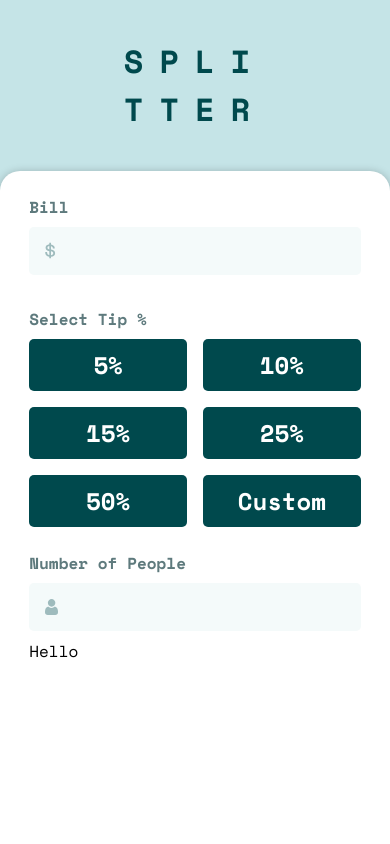
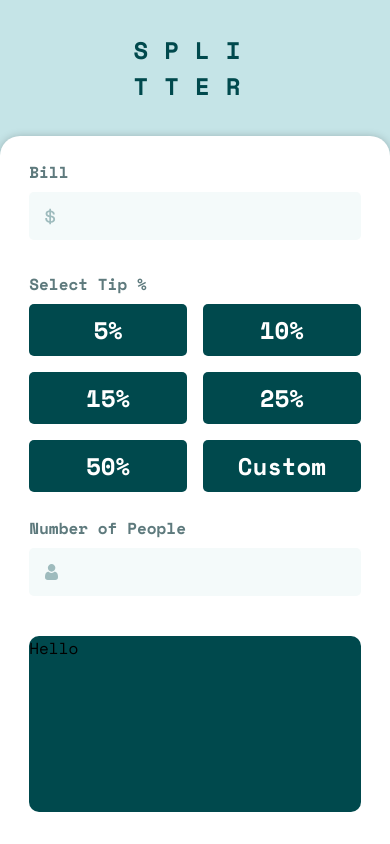
Before and after one commit to tkressma/tip-calculator, a React (Create React App) app: page / in a window 390 px wide. Built offline with nearby package versions, Linux system fonts and the light colour scheme.

Commit message:
Fix layout issues for mobile.

```diff
--- a/src/Calculator/Calculator.module.css
+++ b/src/Calculator/Calculator.module.css
@@ -4,6 +4,9 @@
 }
 
 .calculator-container {
+  display: flex;
+  flex-direction: column;
+  height: 100%;
   width: 85%;
   margin: 0 auto;
 }
--- a/src/Calculator/TipCalculations.module.css
+++ b/src/Calculator/TipCalculations.module.css
@@ -1,3 +1,7 @@
 .tip-calculations {
+  background-color: hsl(183, 100%, 15%);
+  border-radius: 10px;
   width: 100%;
+  flex: 1 1 auto;
+  margin: 2rem 0;
 }
--- a/src/UI/Header.module.css
+++ b/src/UI/Header.module.css
@@ -7,6 +7,7 @@
   word-wrap: break-word;
   color: hsl(183, 100%, 15%);
   flex: 0 1 auto;
+  font-size: 0.75rem;
 }
 
 @media (min-width: 768px) {
--- a/src/UI/Input.module.css
+++ b/src/UI/Input.module.css
@@ -21,12 +21,6 @@
   font-weight: 700;
   padding: 0.5rem 0;
   margin: 1rem 0 0 0;
-}
-
-#input-buttons {
-  height: 44px;
-  border: none;
-  overflow: hidden;
 }
 
 .percentages {
```
